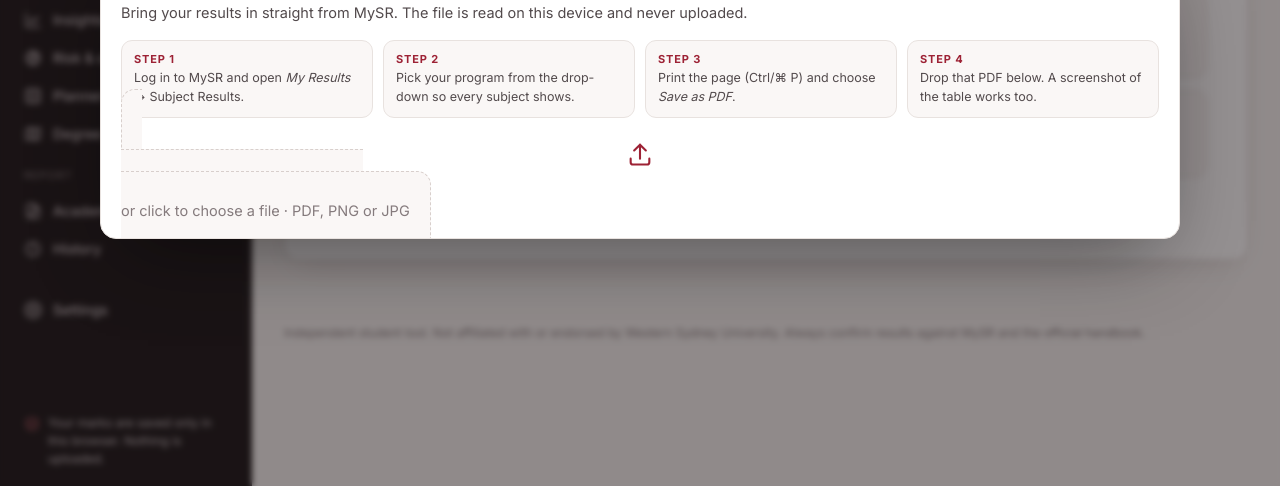
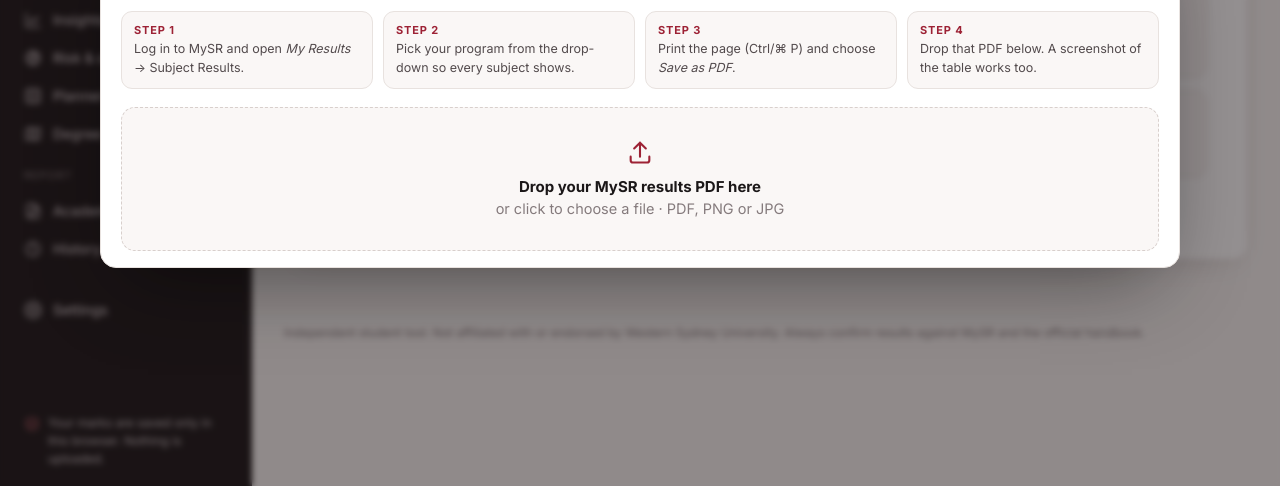
Before and after one commit to KyosukeAmagiri/gpa-wam-calc, a plain HTML site: page index.html in a window 1280 px wide. Both pictures are taken after a click on the button "Import MySR PDF". Shown: the part 314-800 px from the top of the page. Drawn offline with Linux system fonts and the light colour scheme.

Commit message:
Fix the import drop zone drawing in broken pieces
The drop zone is a label, which is inline by default, so its dashed border and background were drawn separately on each line, overlapping the step cards and leaving its text uncentred. It is now a block, so it draws as a single box below the steps with its icon and text centred.

```diff
--- a/assets/css/app.css
+++ b/assets/css/app.css
@@ -437,7 +437,7 @@ svg.chart .mark.hover { filter: brightness(1.12); }
 .menu-list hr { border: 0; border-top: 1px solid var(--line); margin: 5px 4px; }
 
 /* import */
-.drop { border: 1.5px dashed var(--line-strong); border-radius: 14px; padding: 30px 20px; text-align: center; background: var(--surface-2); cursor: pointer; transition: border-color 0.15s, background 0.15s; }
+.drop { display: block; border: 1.5px dashed var(--line-strong); border-radius: 14px; padding: 30px 20px; text-align: center; background: var(--surface-2); cursor: pointer; transition: border-color 0.15s, background 0.15s; }
 .drop:hover, .drop.over { border-color: var(--brand); background: var(--brand-50); }
 .drop .ico { margin: 0 auto 10px; color: var(--brand-ink); }
 .drop b { font-size: 15px; }
```
